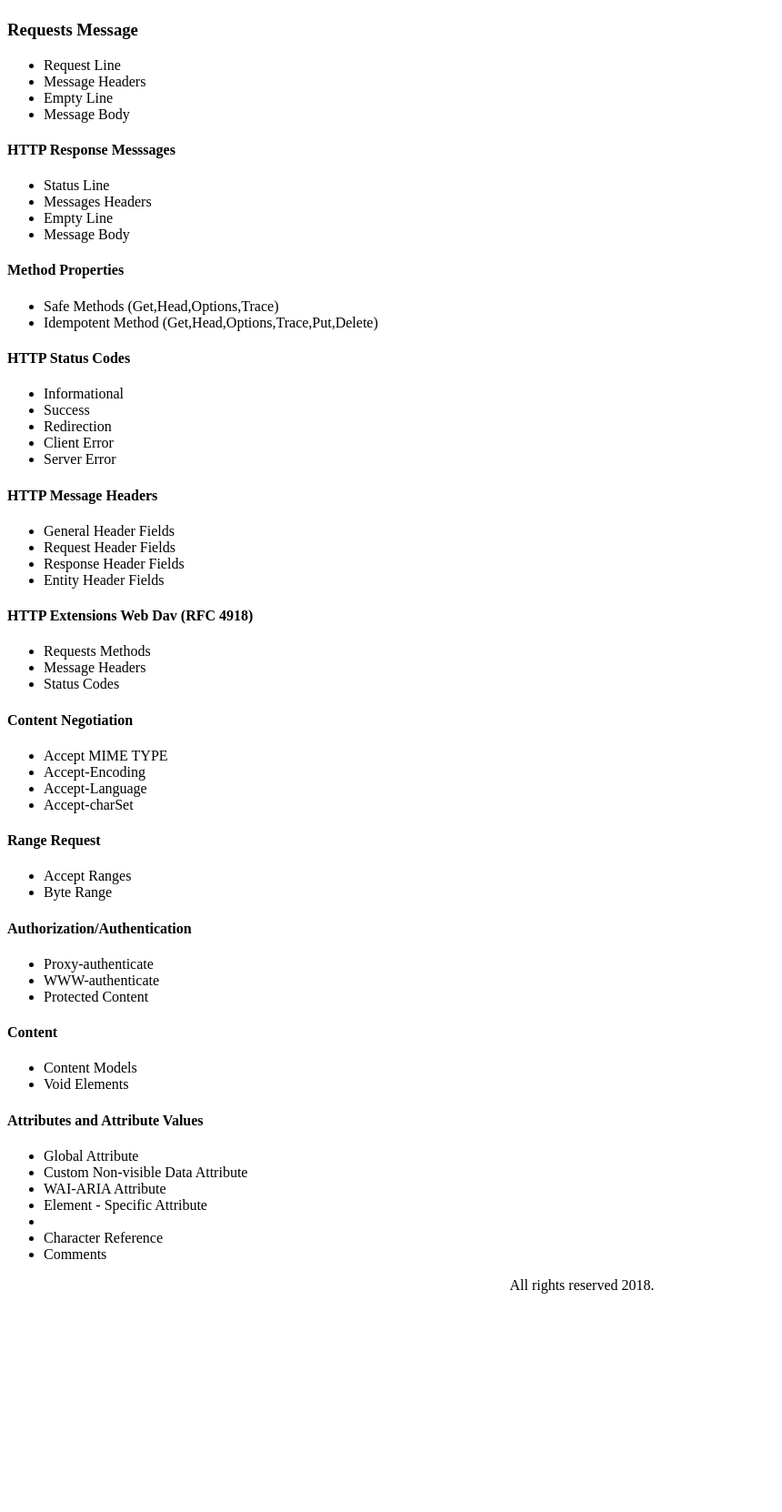
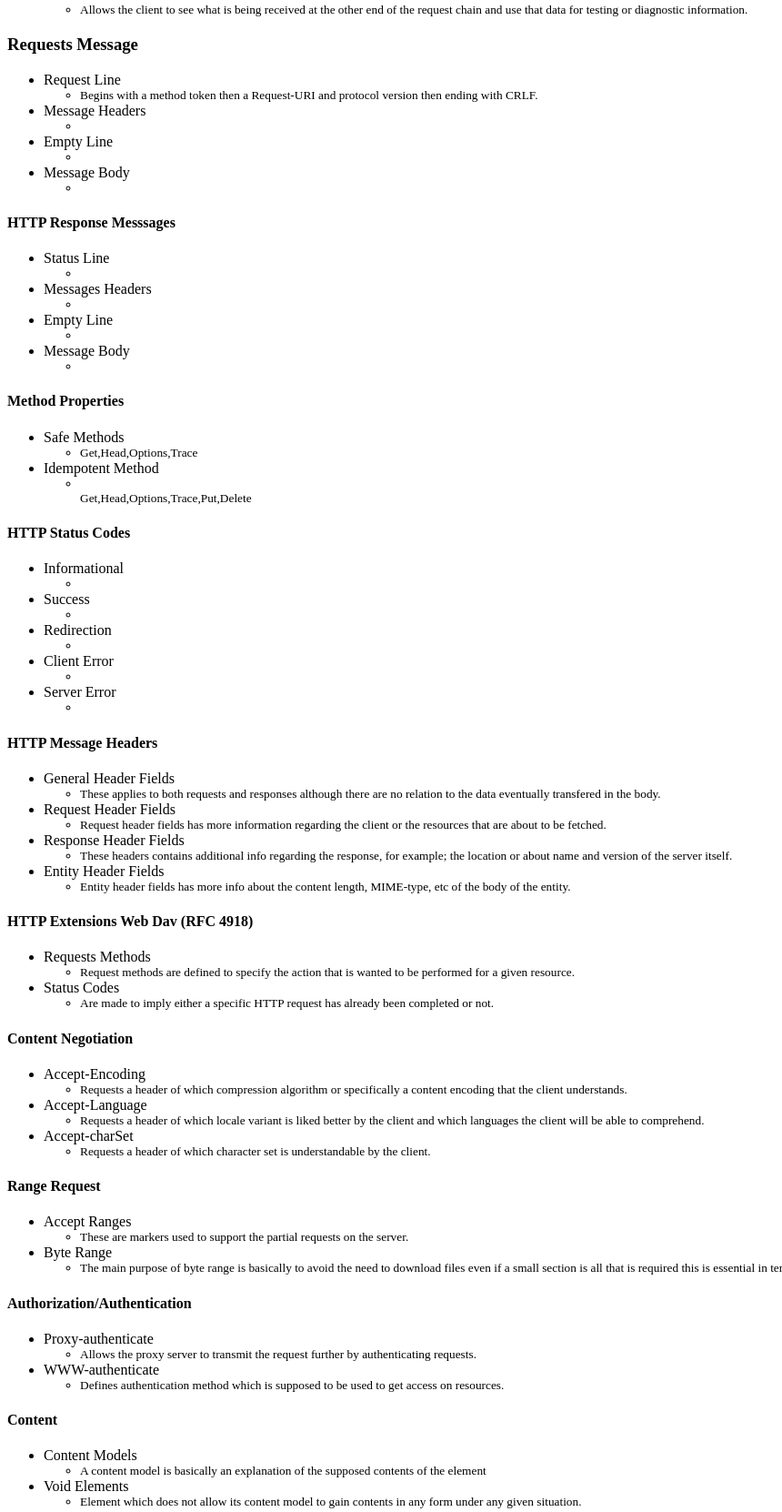
Before and after one commit to ArnelArnel/WebTechLecPower, a plain HTML site: page WebLec/http/index.html in a window 1280 px wide. Shown: the part 479-2141 px from the top of the page at 91% size, without its empty margins (0-860 px from the left). Before the commit the page ends 1917 px from the top, so only its background shows below. Drawn offline with Linux system fonts and the light colour scheme.

Commit message:
Edited the contents of index.html and style.css inside http folder.

```diff
--- a/WebLec/http/index.html
+++ b/WebLec/http/index.html
@@ -37,99 +37,131 @@
 										<li>Option</li>
 										<small class="definition"><ul><li>Allows the client to determine the option and requirements associated to the resource</li></ul></small>
 										<li>Trace</li>
+										<small class="definition"><ul><li>Allows the client to see what is being received at the other end of the request chain and use that data for testing or diagnostic information.</li></ul></small>
+
 									</ul>
 			<section>
 				<h3>Requests Message</h3>
 					<ul>
 						<li>Request Line</li>
+						<small class="definition"><ul><li>Begins with a method token then a Request-URI and protocol version then ending with CRLF.</li></ul></small>
 						<li>Message Headers</li>
+						<small class="definition"><ul><li></li></ul></small>
 						<li>Empty Line</li>
+						<small class="definition"><ul><li></li></ul></small>
 						<li>Message Body</li>
+						<small class="definition"><ul><li></li></ul></small>
 					</ul>
 			</section>
 			<section>
 				<h4>HTTP Response Messsages </h4>
 						<ul>
 							<li>Status Line</li>
+							<small class="definition"><ul><li></li></ul></small>
 							<li>Messages Headers</li>
+							<small class="definition"><ul><li></li></ul></small>
 							<li>Empty Line</li>
+							<small class="definition"><ul><li></li></ul></small>
 							<li>Message Body</li>
+							<small class="definition"><ul><li></li></ul></small>
 						</ul>
 			</section>
 			<section>
 				<h4>Method Properties</h4>
 						<ul>
-							<li>Safe Methods (Get,Head,Options,Trace)</li>
-							<li>Idempotent Method (Get,Head,Options,Trace,Put,Delete)</li>
+							<li>Safe Methods </li>
+							<small class="definition"><ul><li>Get,Head,Options,Trace</li></ul></small>
+							<li>Idempotent Method </li>
+							<small class="definition"><ul><li></li>Get,Head,Options,Trace,Put,Delete</ul></small>
 						<ul>
 			</section>
 			<section>
 				<h4>HTTP Status Codes</h4>
 						<ul>
 							<li>Informational</li>
+							<small class="definition"><ul><li></li></ul></small>
 							<li>Success</li>
+							<small class="definition"><ul><li></li></ul></small>
 							<li>Redirection</li>
+							<small class="definition"><ul><li></li></ul></small>
 							<li>Client Error</li>
+							<small class="definition"><ul><li></li></ul></small>
 							<li>Server Error</li>
+							<small class="definition"><ul><li></li></ul></small>
 						</ul>
 			</section>
 			<section>
 				<h4>HTTP Message Headers</h4>
 						<ul>
 							<li>General Header Fields</li>
+							<small class="definition"><ul><li>These applies to both requests and responses although there are no relation to the data eventually transfered in the body.</li></ul></small>
 							<li>Request Header Fields</li>
+							<small class="definition"><ul><li>Request header fields has more information regarding the client or the resources that are about to be fetched.</li></ul></small>
 							<li>Response Header Fields</li>
+							<small class="definition"><ul><li>These headers contains additional info regarding the response, for example; the location or about name and version of the server itself.</li></ul></small>
 							<li>Entity Header Fields</li>
+							<small class="definition"><ul><li>Entity header fields has more info about the content length, MIME-type, etc of the body of the entity.</li></ul></small>
 						</ul>
 			</section>
 			<section>
 				<h4>HTTP Extensions Web Dav (RFC 4918)</h4>
 						<ul>
 							<li>Requests Methods</li>
-							<li>Message Headers</li>
+							<small class="definition"><ul><li>Request methods are defined to specify the action that is wanted to be performed for a given resource.</li></ul></small>
 							<li>Status Codes</li>
+							<small class="definition"><ul><li>Are made to imply either a specific HTTP request has already been completed or not.</li></ul></small>
 						</ul>
 			</section>
 			<section>
 				<h4>Content Negotiation</h4>
 						<ul>
-							<li>Accept MIME TYPE</li>
 							<li>Accept-Encoding</li>
+							<small class="definition"><ul><li>Requests a header of which compression algorithm or specifically a content encoding that the client understands.</li></ul></small>
 							<li>Accept-Language</li>
+							<small class="definition"><ul><li>Requests a header of which locale variant is liked better by the client and which languages the client will be able to comprehend.</li></ul></small>
 							<li>Accept-charSet</li>
+							<small class="definition"><ul><li>Requests a header of which character set is understandable by the client.</li></ul></small>
 						</ul>
 			</section>
 			<section>
 				<h4>Range Request</h4>
 						<ul>
 							<li> Accept Ranges</li>
+							<small class="definition"><ul><li>These are markers used to support the partial requests on the server.</li></ul></small>
 							<li> Byte Range</li>
+							<small class="definition"><ul><li>The main purpose of byte range is basically to avoid the need to download files even if a small section is all that is required this is essential in terms of conserving bandwidth usage.</li></ul></small>
 						</ul>
 			</section>
 			<section>
 				<h4>Authorization/Authentication</h4>
 						<ul>
 							<li>Proxy-authenticate</li>
+							<small class="definition"><ul><li>Allows the proxy server to transmit the request further by authenticating requests. </li></ul></small>
 							<li>WWW-authenticate</li>
-							<li>Protected Content</li>
+							<small class="definition"><ul><li>Defines authentication method which is supposed to be used to get access on resources.</li></ul></small>
+
 						</ul>
 			</section>
 			<section>
 				<h4>Content</h4>
 						<ul>
 							<li>Content Models</li>
+							<small class="definition"><ul><li>A content model is basically an explanation of the supposed contents of the element</li></ul></small>
 							<li>Void Elements</li>
+							<small class="definition"><ul><li>Element which does not allow its content model to gain contents in any form under any given situation.</li></ul></small>
 						</ul>
 			</section>
 			<section>
 				<h4>Attributes and Attribute Values</h4>
 					<ul>
 						<li>Global Attribute</li>
-						<li>Custom Non-visible Data Attribute</li>
+						<small class="definition"><ul><li>Global attributes are attributes that are common in any elements of html. This means that they can be used in any element. But on the other side, there will be no effects on some elements</li></ul></small>
 						<li>WAI-ARIA Attribute</li>
-						<li>Element - Specific Attribute<li>
+						<small class="definition"><ul><li>Makes a way to create web contents and web applications more friendly for people with disabilities.</li></ul></small>
 						<li>Character Reference</li>
+						<small class="definition"><ul><li>These are character encoding-independent mechanisms that is used in inputting any character. </li></ul></small>
 						<li>Comments</li>
+						<small class="definition"><ul><li>Comment tags are not displayed on the browser but are used to put comments on the source code.</li></ul></small>
 					</ul>
 			</section>
 
```
